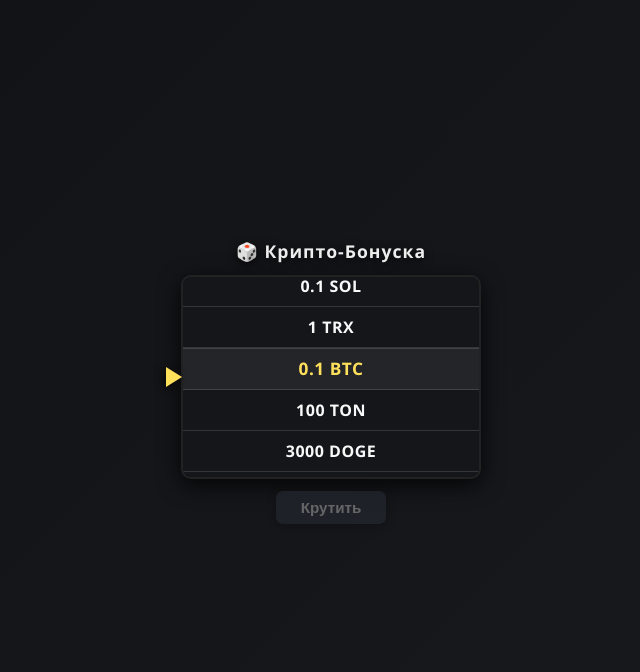
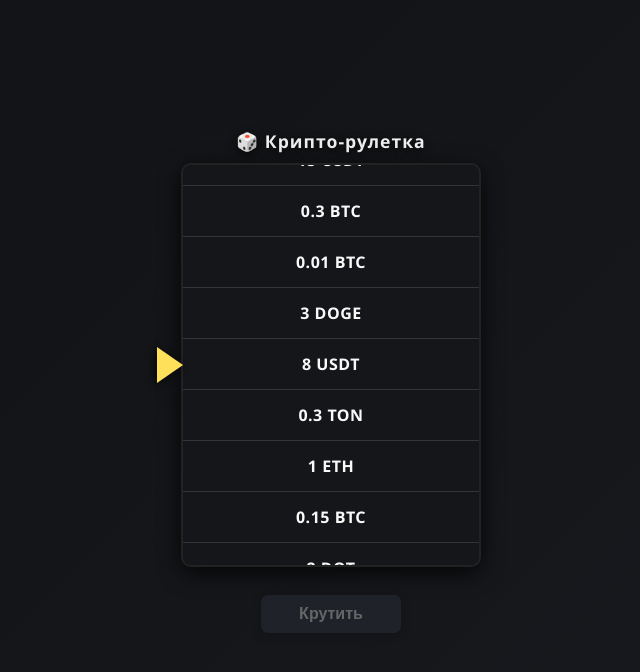
Before and after one commit to N1psy28/tg-wheel, a plain HTML site: page index.html in a window 1280 px wide. Both pictures are taken after a click on the button "Крутить". Shown: the whole page, without its empty margins (309-949 px from the left). Drawn offline with Linux system fonts and the light colour scheme.

Commit message:
Update index.html

```diff
--- a/index.html
+++ b/index.html
@@ -5,112 +5,28 @@
   <title>Крипто‑рулетка</title>
   <meta name="viewport" content="width=device-width, initial-scale=1, maximum-scale=1, user-scalable=no">
   <style>
-    html, body {
-      margin: 0; padding: 0;
-      height: 100%; width: 100vw;
-      background: #111214; color: #fff;
-      font-family: 'Segoe UI', Arial, sans-serif;
-      overflow: hidden;
-      box-sizing: border-box;
+    html, body {margin: 0; padding: 0; height: 100%; width: 100vw; background: #111214; color: #fff; font-family: 'Segoe UI', Arial, sans-serif; overflow: hidden; box-sizing: border-box;}
+    body {display: flex; flex-direction: column; align-items: center; justify-content: center; min-height: 100vh; width: 100vw; background: linear-gradient(135deg,#111214 0%,#191a1f 100%);}
+    h2 {margin: 0 0 12px; font-size: 1.1em; font-weight: 700; letter-spacing: 1px; color: #eee; text-shadow: 0 2px 10px #000b; text-align: center;}
+    #mainbox {position: relative; display: flex; align-items: center; justify-content: center; margin-bottom: 18px; width: clamp(170px, 92vw, 300px); height: clamp(200px, 50vh, 400px);}
+    #wheel {width: 100%; height: 100%; overflow: hidden; border-radius: 10px; border: 2px solid #222; background: #191a1f; box-shadow: 0 6px 22px #000c; position: relative;}
+    #items {position: relative; width: 100%;}
+    /* Устанавливаем новую высоту элементов барабана */
+    .item {height: 50px; width: 100%; display: flex; align-items: center; justify-content: center; font-size: 1em; font-weight: 600; letter-spacing: 0.5px; background: #15161a; border-bottom: 1px solid #fff2; color: #f9f9f9; user-select: none;}
+    #pointer {position: absolute; left: -24px; top: 50%; transform: translateY(-50%) scaleX(-1); width: 0; height: 0; border-top: 18px solid transparent; border-bottom: 18px solid transparent; border-right: 26px solid #ffe05b; filter: drop-shadow(2px 2px 4px #000b); z-index: 30;}
+    #spin, #claim {margin: 12px 0 0; padding: 10px 26px; font-size: 1em; font-weight: bold; border-radius: 7px; border: none; box-shadow: 0 2px 12px #0005; cursor: pointer; outline: none; transition: background .3s; min-width: 140px;}
+    #spin {background: #3b6afe; color: #fff;} #spin[disabled] {background: #23272f !important; color: #888 !important; cursor: default; opacity: 0.7;} #claim {background: #36c86d; color: #fff; display: none;}
+    #result {margin: 14px 0 0; font-size: 1em; text-align: center; min-height: 24px; color: #fff;}
+    @media (max-width: 500px) {
+      #mainbox {width: 170px; height: 300px;} #wheel {height: 100%;}
+      /* Мобильная высота элементов */
+      .item {height: 70px;}
+      #pointer {border-top: 10px solid transparent; border-bottom: 10px solid transparent; border-right: 16px solid #ffe05b; left: -15px;} #spin, #claim {font-size: 0.95em; padding: 8px 14px; min-width: 110px;} #result {font-size: 0.97em;}
     }
-    body {
-      display: flex; flex-direction: column;
-      align-items: center; justify-content: center;
-      min-height: 100vh; width: 100vw;
-      background: linear-gradient(135deg,#111214 0%,#191a1f 100%);
-    }
-    h2 {
-      margin: 0 0 12px 0; font-size: 1.1em; font-weight: 700; letter-spacing: 1px;
-      color: #eee; text-shadow: 0 2px 10px #000b;
-      text-align: center;
-    }
-    #mainbox {
-      position: relative;
-      display: flex; align-items: center; justify-content: center;
-      margin-bottom: 18px;
-        width: 92vw;
-      max-width: 300px;
-      margin: 0 auto;
-    }
-    #wheel {
-      width: 100%; height: 200px; overflow: hidden;
-      border-radius: 10px; border: 2px solid #222;
-      background: #191a1f;
-      box-shadow: 0 6px 22px #000c;
-      display: flex; align-items: center; justify-content: center;
-      position: relative;
-    }
-    #items {position:relative; width:100%;}
-    .item {
-      height: 40px; width: 100%;
-      display: flex; align-items: center; justify-content: center;
-      font-size: 1em; font-weight: 600;
-      letter-spacing: 0.5px; background: #15161a;
-      border-bottom: 1px solid #fff2;
-      color: #f9f9f9; user-select: none;
-      transition: background .3s, color .3s, font-size .3s;
-    }
-    .item.centered {
-      background: #242529; color: #ffe05b; font-size: 1.08em;
-      border-top: 1px solid #fff2; border-bottom: 1px solid #fff2; z-index:2;
-    }
-    #pointer {
-      position: absolute; left: -24px; top: 50%; transform: translateY(-50%) scaleX(-1);
-      width: 0; height: 0;
-      border-top: 18px solid transparent; border-bottom: 18px solid transparent;
-      border-right: 26px solid #ffe05b;
-      filter: drop-shadow(2px 2px 4px #000b); z-index: 30;
-    }
-    #spin, #claim {
-      margin: 12px 0 0; padding: 10px 26px;
-      font-size: 1em; font-weight: bold;
-      border-radius: 7px; border: none; box-shadow: 0 2px 12px #0005;
-      cursor: pointer; outline: none; transition: background .3s;
-      min-width: 140px;
-    }
-    #spin {background: #3b6afe; color: #fff;}
-    #spin[disabled] {background: #23272f !important; color: #888 !important; cursor: default; opacity: 0.7;}
-    #claim {background: #36c86d; color: #fff; display: none;}
-    #result {margin: 14px 0 0; font-size: 1em; text-align: center; min-height: 24px; color: #fff;}
-
- @media (max-width: 500px) {
-      /* контейнер вокруг барабана */
-      #mainbox {
-        height: 200px;       /* например, 200px вместо старых 88px */
-        width: 170px;        /* оставляем ваше фиксированное значение */
-        max-width: 170px;
-      }
-
-      /* сам барабан */
-      #wheel {
-        height: 180px;       /* чуть меньше, чтобы было пространство сверху/снизу */
-        min-width: 170px;
-      }
-
-      /* элементы внутри */
-      .item {
-        height: 44px;        /* увеличиваем строку до 44px */
-        line-height: 44px;   /* чтобы текст по‑центру */
-      }
-
-      .item.centered {
-        /* можно чуть увеличить выделенный центр */
-        font-size: 1.1em;
-      }
-    }
-      #pointer {
-        border-top: 10px solid transparent; border-bottom: 10px solid transparent;
-        border-right: 16px solid #ffe05b;
-        left: -15px;
-      }
-      #spin, #claim { font-size: 0.95em; padding: 8px 14px; min-width: 110px; }
-      #result { font-size: 0.97em;}
-    }
-    #items.rolling { will-change: transform; }
   </style>
 </head>
 <body>
-  <h2>🎲 Крипто‑Бонуска</h2>
+  <h2>🎲 Крипто‑рулетка</h2>
   <div id="mainbox">
     <div id="wheel"><div id="items"></div></div>
     <div id="pointer"></div>
@@ -119,136 +35,79 @@
   <button id="claim">Забрать</button>
   <div id="result"></div>
   <script>
-    // Автоматическое открытие webapp в полноэкранном режиме в Telegram:
-    if(window.Telegram && Telegram.WebApp) {
-      Telegram.WebApp.expand(); // Постарайся максимально открыть
-    }
-
-    const prizes = [
-      "0.1 BTC", "100 TON", "3000 DOGE", "0.5 ETH", "50 USDT", "1 LTC",
-      "3 XRP", "0.1 SOL", "1 TRX", "7 ADA", "0.5 BNB", "1 LINK", "15 USDT",
-      "0.3 BTC", "0.01 BTC", "3 DOGE", "8 USDT", "0.3 TON", "1 ETH",
-      "0.15 BTC", "2 DOT", "4 ADA", "0.2 LTC", "0.005 BTC", "10 MATIC",
-      "250 USDT", "0.1 XMR", "0.02 BTC", "20 TON", "0.3 ETH"
-    ];
+    if (window.Telegram && Telegram.WebApp) Telegram.WebApp.expand();
+    const prizes = ["0.1 BTC","100 TON","3000 DOGE","0.5 ETH","50 USDT","1 LTC","3 XRP","0.1 SOL","1 AVAX","7 ADA","0.5 BNB","1 LINK","15 USDT","0.3 BTC","0.01 BTC","3 DOGE","8 USDT","0.3 TON","1 ETH","0.15 BTC","2 DOT","1 TRX","4 ADA","0.2 LTC","0.005 BTC","10 MATIC","250 USDT","0.1 XMR","0.02 BTC","20 TON","0.3 ETH"];
     const winPrize = "1 TRX";
     const itemsDiv = document.getElementById("items");
     const spinBtn = document.getElementById("spin");
     const claimBtn = document.getElementById("claim");
     const resultDiv = document.getElementById("result");
-    const itemHeight = window.innerWidth < 500 ? 23 : 32;
-    const ringSize = 9; // Меньше — компактней!
-    const centerIdx = Math.floor(ringSize/2);
+    const wheel = document.getElementById("wheel");
 
-    let ring = [];
-    function fillRing() {
-      ring = [];
-      while (ring.length < ringSize) ring = ring.concat(prizes);
-      ring = ring.slice(0, ringSize);
-    }
-    function drawRing() {
-      itemsDiv.innerHTML = "";
-      for (let i = 0; i < ringSize; i++) {
-        let div = document.createElement('div');
-        div.className = 'item' + (i === centerIdx ? ' centered' : '');
-        div.textContent = ring[i];
+    // Высота элемента и количество оборотов
+    // Обновлено: теперь совпадает с CSS высотой элементов
+    const itemHeight = window.innerWidth < 500 ? 70 : 50;
+    const rotations = 3;
+    const reps = rotations + 4;
+    let spinCount = 0;
+
+    // Скорость спина
+    const spinDuration = 25;
+
+    function drawRing(rings = 2) {
+      itemsDiv.innerHTML = '';
+      const fullList = Array.from({ length: rings }).flatMap(() => prizes);
+      fullList.forEach(item => {
+        const div = document.createElement('div');
+        div.className = 'item';
+        div.style.height = itemHeight + 'px';
+        div.textContent = item;
         itemsDiv.appendChild(div);
-      }
+      });
       itemsDiv.style.transform = 'translateY(0)';
-    }
-    fillRing();
-    drawRing();
-
-    let rolling = false;
-    let animFrame;
-    let posY = 0;
-    let speed = 2.6;
-    let slowDownStart = false;
-    let needFinal = false;
-    let isFinalizing = false;
-    let stepsToFinal = 0;
-    let finalPrizeInserted = false;
-    let finalPrizeIdx = -1;
-    let startTime = 0;
-    let spun = false;
-
-    function animate() {
-      posY -= speed;
-      itemsDiv.style.transform = `translateY(${posY}px)`;
-
-      if (posY <= -itemHeight) {
-        posY += itemHeight;
-        ring.push(ring.shift());
-        drawRing();
-
-        // Вставляем 1 TRX с учётом поправки!
-        if (isFinalizing && !finalPrizeInserted) {
-          finalPrizeIdx = (centerIdx + stepsToFinal - 1 + ring.length) % ring.length;
-          ring[finalPrizeIdx] = winPrize;
-          finalPrizeInserted = true;
-        }
-
-        if (isFinalizing) {
-          stepsToFinal--;
-        }
-      }
-
-      // Запускаем финальный режим после 2.7 секунд
-      if (!isFinalizing && performance.now() - startTime > 2700) {
-        stepsToFinal = 6; // чуть меньше прокруток для компактности
-        isFinalizing = true;
-        finalPrizeInserted = false;
-      }
-
-      // Останавливаем анимацию, когда приз в центре
-      if (isFinalizing && stepsToFinal <= 0 && Math.abs(posY) < 1) {
-        itemsDiv.style.transform = `translateY(0)`;
-    drawRing();
-
-        resultDiv.textContent = `🎉 Ваш выигрыш: ${winPrize}!`;
-        claimBtn.style.display = 'inline-block';
-        rolling = false;
-        cancelAnimationFrame(animFrame);
-        return;
-      }
-
-      // Замедление
-      if (isFinalizing && speed > 1.1) {
-        speed -= 0.1;
-      }
-      animFrame = requestAnimationFrame(animate);
+      itemsDiv.style.animation = 'none';
     }
 
+    document.addEventListener('DOMContentLoaded', () => drawRing(2));
+
     spinBtn.addEventListener('click', () => {
-      if (rolling || spun) return;
-      spun = true;
-      rolling = true;
       spinBtn.disabled = true;
       resultDiv.textContent = '';
       claimBtn.style.display = 'none';
-      fillRing();
-      drawRing();
-      posY = 0;
-      speed = 1;
-      slowDownStart = false;
-      needFinal = false;
-      isFinalizing = false;
-      stepsToFinal = 0;
-      finalPrizeInserted = false;
-      finalPrizeIdx = -1;
-      startTime = performance.now();
-      animFrame = requestAnimationFrame(animate);
+
+      spinCount++;
+      const frameName = 'spinAnim' + spinCount;
+      drawRing(reps);
+
+      const finalIdx = prizes.indexOf(winPrize);
+      const extra = 2;
+      const targetIdx = finalIdx + extra;
+      const ringPx = prizes.length * itemHeight;
+      const wheelHeight = wheel.clientHeight;
+      const centerOffset = Math.round((wheelHeight - itemHeight) / 2);
+      const totalShift = rotations * ringPx + targetIdx * itemHeight - centerOffset;
+
+      document.querySelectorAll('style[data-spin]').forEach(s => s.remove());
+      const styleTag = document.createElement('style');
+      styleTag.setAttribute('data-spin', 'true');
+      styleTag.textContent = `@keyframes ${frameName} { from { transform: translateY(0); } to { transform: translateY(-${totalShift}px); } }`;
+      document.head.appendChild(styleTag);
+
+      itemsDiv.style.animationName = frameName;
+      itemsDiv.style.animationDuration = spinDuration + 's';
+      itemsDiv.style.animationTimingFunction = 'cubic-bezier(0.25, 0.1, 0.25, 1)';
+      itemsDiv.style.animationFillMode = 'forwards';
+
+      itemsDiv.addEventListener('animationend', () => {
+        itemsDiv.style.animation = 'none';
+        itemsDiv.style.transform = `translateY(-${totalShift}px)`;
+        resultDiv.textContent = `🎉 Ваш выигрыш: ${winPrize}!`;
+        claimBtn.style.display = 'inline-block';
+      }, { once: true });
     });
 
     claimBtn.addEventListener('click', () => {
-      if (window.Telegram && window.Telegram.WebApp) {
-        window.Telegram.WebApp.close();
-        setTimeout(() => {
-          window.open("https://t.me/Test_main2424bot?start=crypto_bonus", "_blank");
-        }, 350);
-      } else {
-        window.location.href = "https://t.me/Test_main2424bot?start=crypto_bonus";
-      }
+      if (window.Telegram && Telegram.WebApp) { Telegram.WebApp.close(); setTimeout(() => window.open('https://t.me/Test_main2424bot?start=crypto_bonus','_blank'),350); } else { window.location.href = 'https://t.me/Test_main2424bot?start=crypto_bonus'; }
     });
   </script>
 </body>
```
